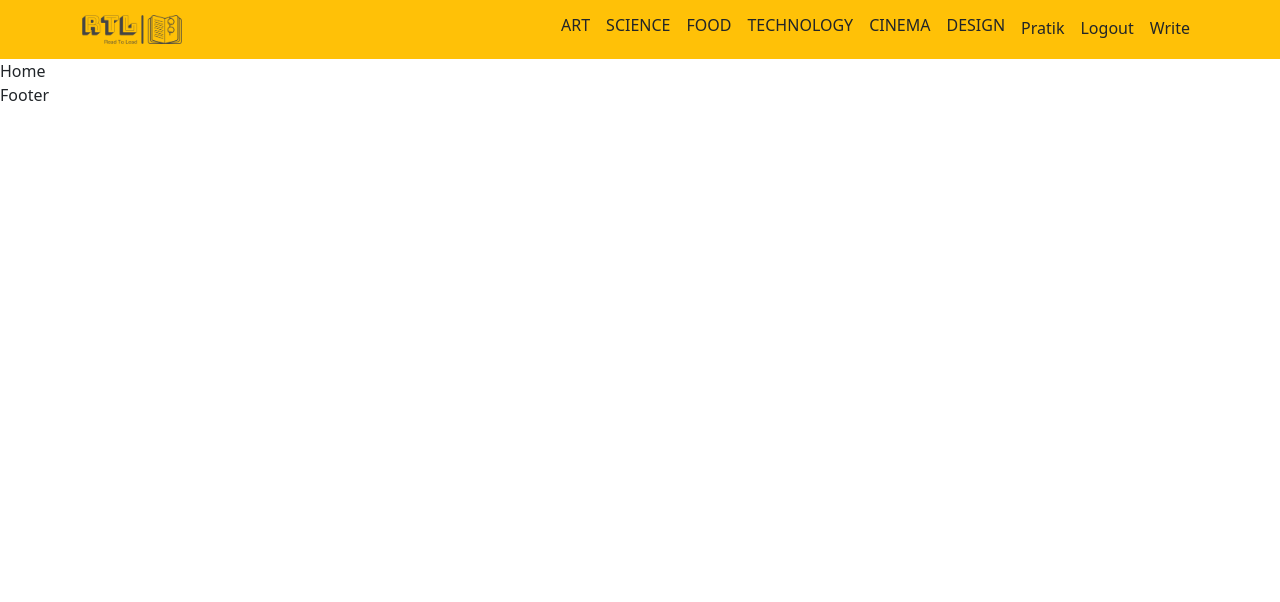
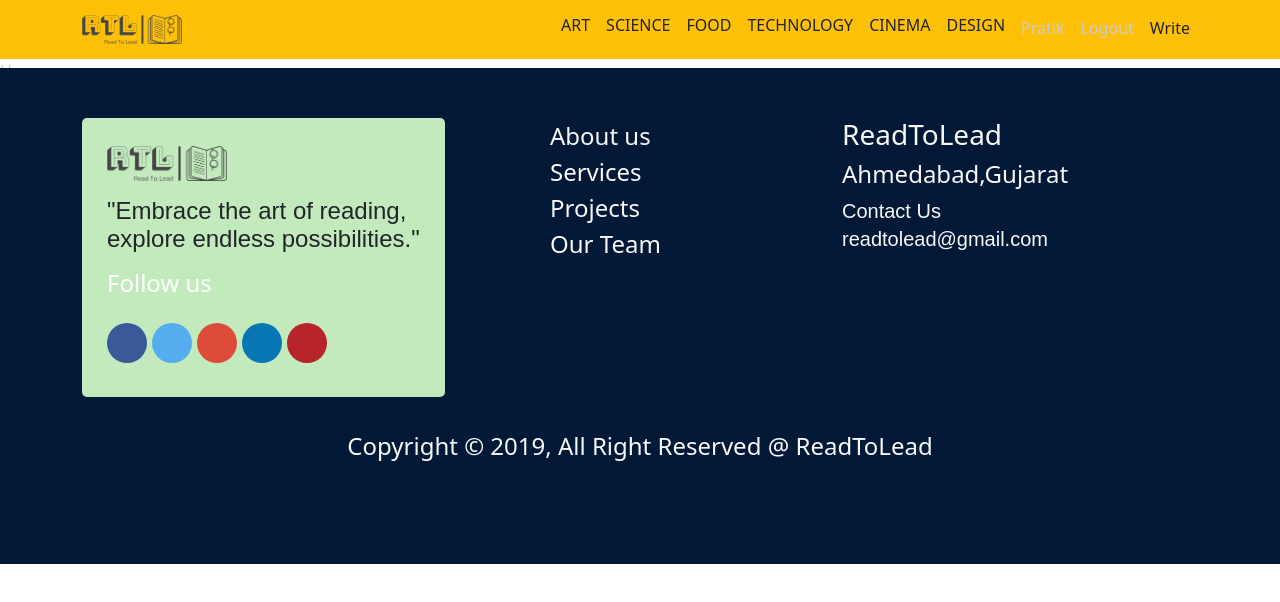
Before and after one commit to pratik-dabhi/react-blog-webiste, a React (Create React App) app: page / in a window 1280 px wide. Shown: the top 602 px of the page. Built offline with nearby package versions, Linux system fonts and the light colour scheme; a web font is replaced by a local one.

Commit message:
Implemented footer

```diff
--- a/src/components/Footer.jsx
+++ b/src/components/Footer.jsx
@@ -1,7 +1,99 @@
-import React from 'react'
+import React from "react";
+import "./Footer.scss";
+// import '../node_modules/font-awesome/css/font-awesome.min.css';
+import { FontAwesomeIcon } from "@fortawesome/react-fontawesome";
 
 export const Footer = () => {
   return (
-    <div>Footer</div>
-  )
-}
+    <div>
+      <footer id="footer-main" className="footer-main">
+        <div className="container">
+          <div className="row mt-50">
+            <div className="col-md-12 col-lg-4">
+              <div className="footer-main-box-info text-dark">
+                <a href="index.html" className="footer-logo">
+                  <img
+                    src={require("./logo.png")}
+                    alt="footer_logo"
+                    className=""
+                    width={120}
+                  />
+                </a>
+                <p className="footer-info-text mt-3 fs-4">
+                "Embrace the art of reading, <br /> explore endless possibilities."
+                </p>
+                <div className="footer-social-link">
+                  <h3>Follow us</h3>
+                  <ul>
+                    <li>
+                      <a href="#">
+                        <i className="fa fa-facebook"></i>
+                      </a>
+                    </li>
+                    <li>
+                      <a href="#">
+                        <i className="fa fa-twitter"></i>
+                      </a>
+                    </li>
+                    <li>
+                      <a href="#">
+                        <i className="fa fa-google-plus"></i>
+                      </a>
+                    </li>
+                    <li>
+                      <a href="#">
+                        <i className="fa fa-linkedin"></i>
+                      </a>
+                    </li>
+                    <li>
+                      <a href="#">
+                        <i className="fa fa-instagram"></i>
+                      </a>
+                    </li>
+                  </ul>
+                </div>
+              </div>
+            </div>
+            <div className="col-md-12 col-lg-4 pd-custom">
+                <ul className="list-unstyled text-decoration-none">
+                  <li>
+                    <a href="#" className="text-decoration-none text-light">About us</a>
+                  </li>
+                  <li>
+                    <a href="#" className="text-decoration-none text-light">Services</a>
+                  </li>
+                  <li>
+                    <a href="#" className="text-decoration-none text-light">Projects</a>
+                  </li>
+                  <li>
+                    <a href="#" className="text-decoration-none text-light">Our Team</a>
+                  </li>
+                </ul>
+                </div>
+                <div className="col-md-12 col-lg-4">
+                <ul className="list-unstyled">
+                  <li>
+                    <h3 className="text-light">ReadToLead</h3>
+                  </li>
+                  <li>
+                    <h4 className="text-light">Ahmedabad,Gujarat</h4>
+                  </li>
+                  <li>
+                    <p className="m-0 p-0 fs-5 text-light">Contact Us</p>
+                  </li>
+                  <li>
+                    <p className="fs-5 text-light">readtolead@gmail.com</p>
+                  </li>
+                </ul>
+              </div>
+          </div>
+        </div>
+        <div className="mt-custom">
+            <div className="text-center text-light">
+                <span>Copyright © 2019, All Right Reserved @ ReadToLead</span>
+            </div>
+        </div>
+      </footer>
+    </div>
+  );
+};
--- /dev/null
+++ b/src/components/Footer.scss
@@ -0,0 +1,89 @@
+body {
+  color: #ccc;
+}
+p {
+  font-family: "Nunito", sans-serif;
+  font-size: 16px;
+  line-height: 28px;
+}
+
+.footer-main {
+  padding: 100px 0;
+  background-color: #011936;
+  position: relative;
+  z-index: 2;
+}
+.footer-main {
+  margin-top: 0;
+  margin-bottom: 30px;
+  padding-left: 80px;
+}
+.footer-main {
+  margin-left: 50px;
+}
+.footer-main {
+  margin-left: -80px;
+}
+.footer-main {
+  font-size: 24px;
+  top: -15px;
+  position: relative;
+  color: #007bff;
+}
+
+.footer-main-box-info {
+  background-color: #C2EABD;
+  border-radius: 5px;
+  position: absolute;
+  padding: 25px;
+  z-index: 2;
+}
+.footer-main-box-info .footer-social-link h3 {
+  color: #fff;
+  font-size: 24px;
+  margin-bottom: 25px;
+}
+.footer-main-box-info .footer-social-link ul {
+  list-style-type: none;
+  padding: 0;
+  margin: 0;
+}
+.footer-main-box-info .footer-social-link li {
+  display: inline-block;
+}
+.footer-main-box-info .footer-social-link a i {
+  display: block;
+//   margin-top: -10px !important;
+  width: 40px;
+  height: 40px;
+  border-radius: 50%;
+  text-align: center;
+  line-height: 40px;
+  background: #000;
+  margin-right: 5px;
+  color: #fff;
+}
+.footer-main-box-info .footer-social-link a i.fa-facebook {
+  background-color: #3b5998;
+}
+.footer-main-box-info .footer-social-link a i.fa-twitter {
+  background-color: #55acee;
+}
+.footer-main-box-info .footer-social-link a i.fa-google-plus {
+  background-color: #dd4b39;
+}
+.footer-main-box-info .footer-social-link a i.fa-linkedin {
+  background-color: #0976b4;
+}
+.footer-main-box-info .footer-social-link a i.fa-instagram {
+  background-color: #b7242a;
+}
+.mt-50{
+    margin-top: -50px;
+}
+.pd-custom{
+    padding-left: 100px;
+}
+.mt-custom{
+    margin-top: 150px;
+}
```
